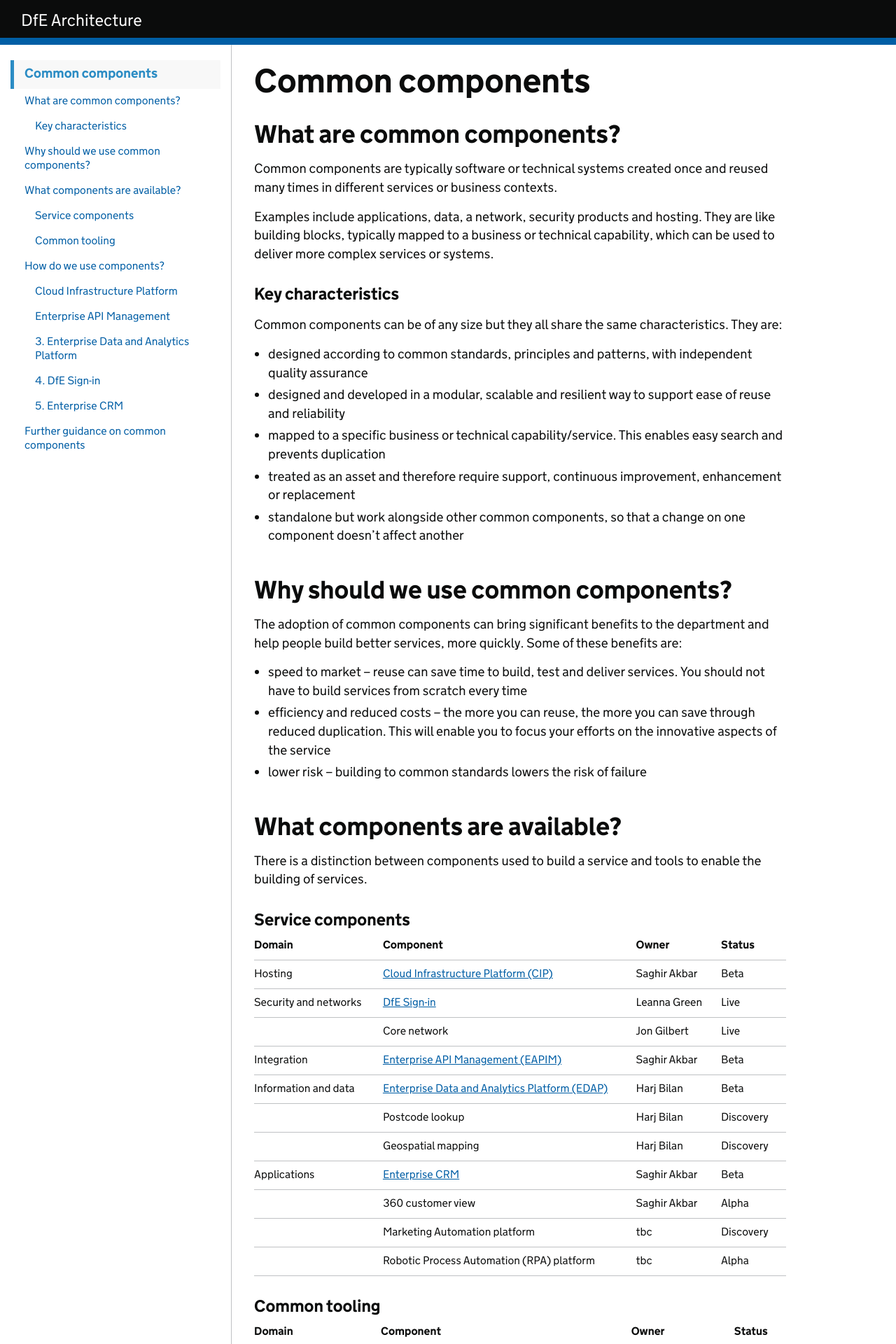
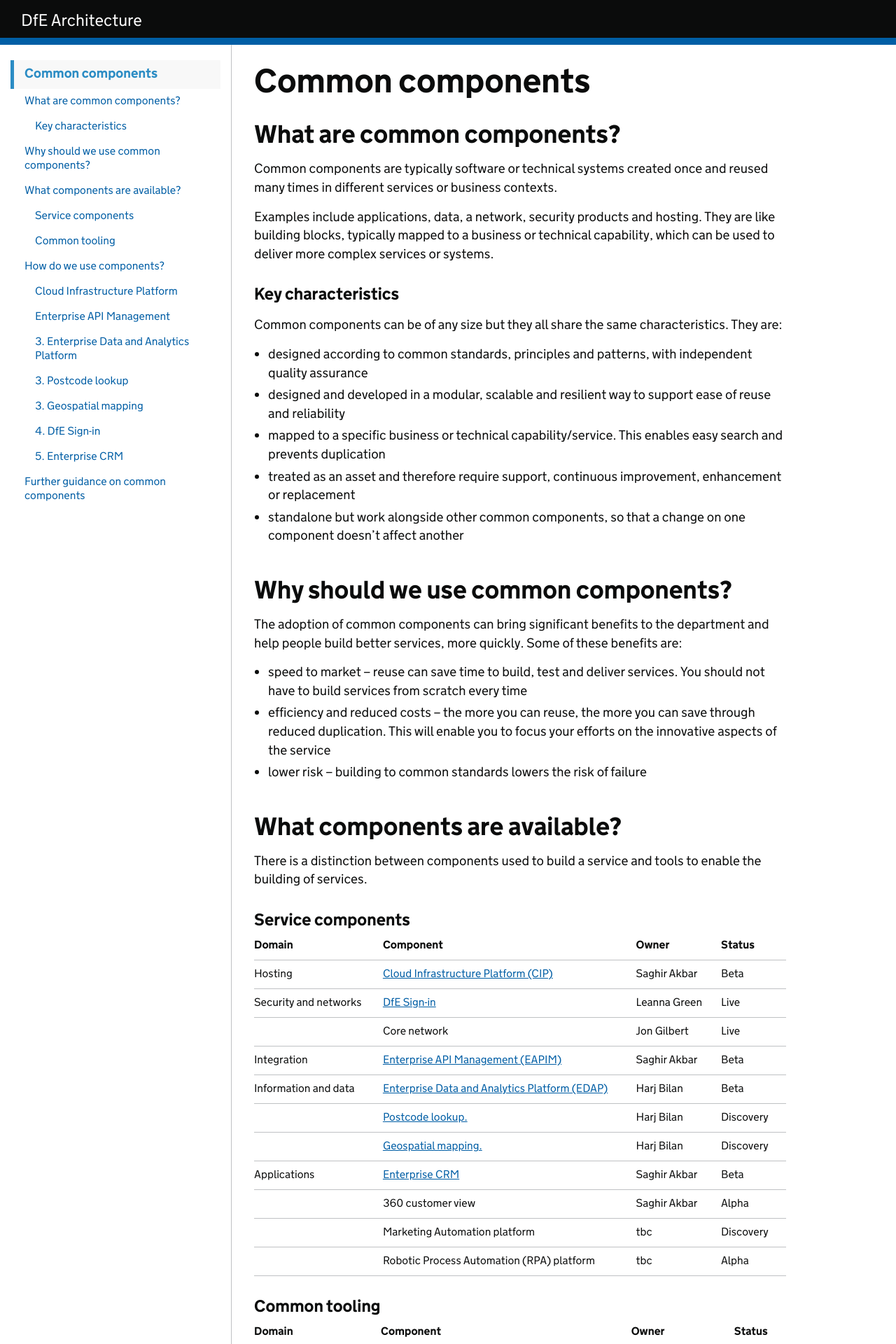
Before and after one commit to DFE-Digital/architecture, a Jekyll site: the page built from common-components/index.md, in a window 1280 px wide. Shown: the top 1920 px of the page at 70% size. Built offline with Jekyll 4.4.1, drawn with Linux system fonts in a browser that asks for light colours; our own code applies the rules of GitHub Pages for plain Markdown files.

Commit message:
Postcode and mapping placeholder text

```diff
--- a/common-components/index.md
+++ b/common-components/index.md
@@ -41,8 +41,8 @@ Security and networks | [DfE Sign-in](#dfe-signin) | Leanna Green | Live
 | Core network | Jon Gilbert | Live
 Integration | [Enterprise API Management (EAPIM)](#eapim) | Saghir Akbar | Beta
 Information and data | [Enterprise Data and Analytics Platform (EDAP)](#edap) | Harj Bilan | Beta
-| Postcode lookup | Harj Bilan | Discovery
-| Geospatial mapping | Harj Bilan | Discovery
+| [Postcode lookup.](#postcode) | Harj Bilan | Discovery
+| [Geospatial mapping.](#mapping) | Harj Bilan | Discovery
 Applications | [Enterprise CRM](#crm) | Saghir Akbar | Beta
 | 360 customer view | Saghir Akbar | Alpha
 | Marketing Automation platform | tbc | Discovery
@@ -239,6 +239,16 @@ Team Mailbox: [edap.support@education.gov.uk](mailto:edap.support@education.gov.
 
 Platform Support Manager: [Chris Collins](https://eur.delve.office.com/?u=2fd29a66-b45f-4d1d-ac69-cd73a9e9e276&v=work)
 
+<a name="postcode"></a>
+### 3. Postcode lookup
+
+Postcode lookup text.
+
+
+<a name="mapping"></a>
+### 3. Geospatial mapping
+
+Geospatial mapping text.
 
 <a name="dfe-signin"></a>
 ### 4. DfE Sign-in
```
